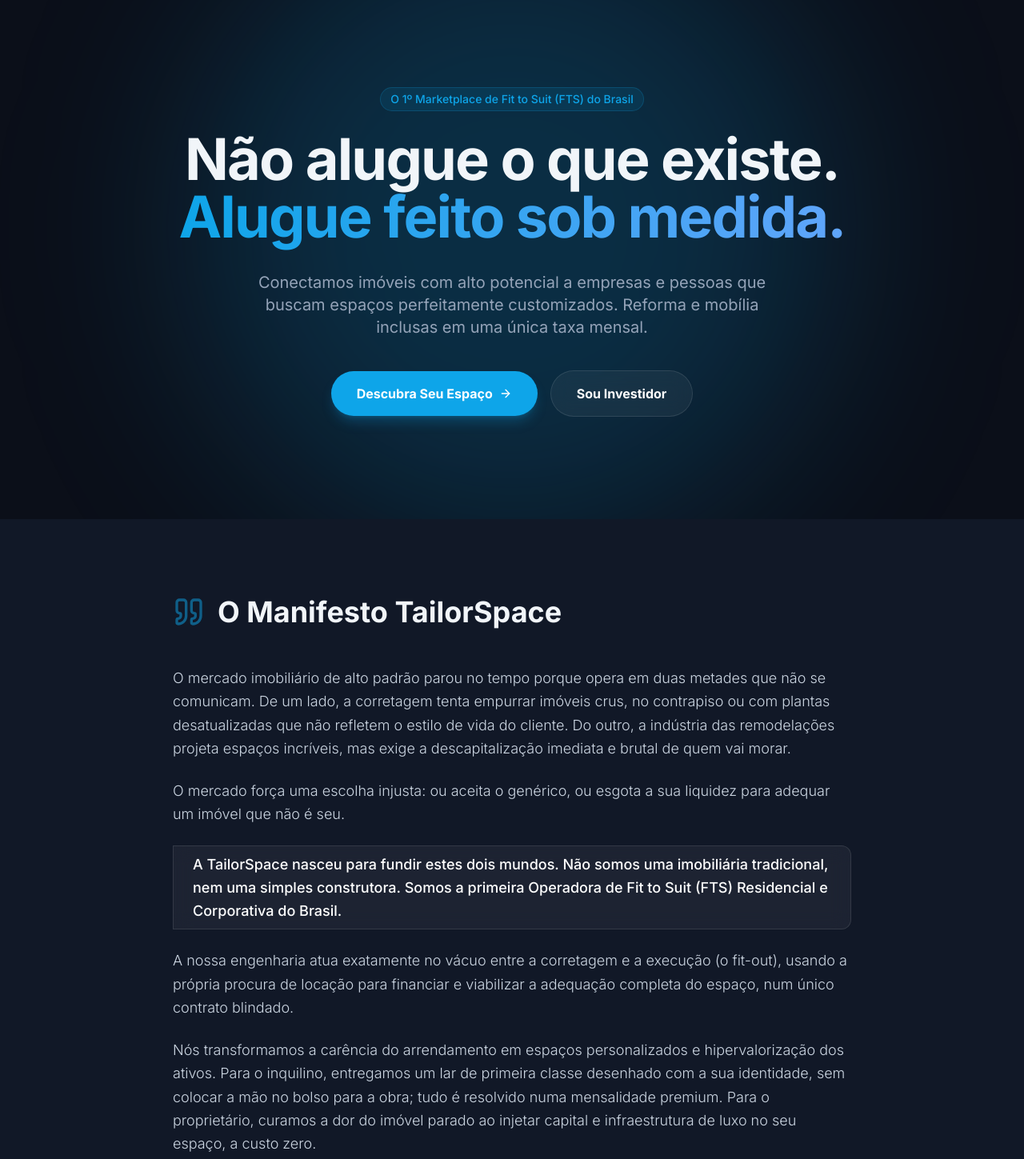
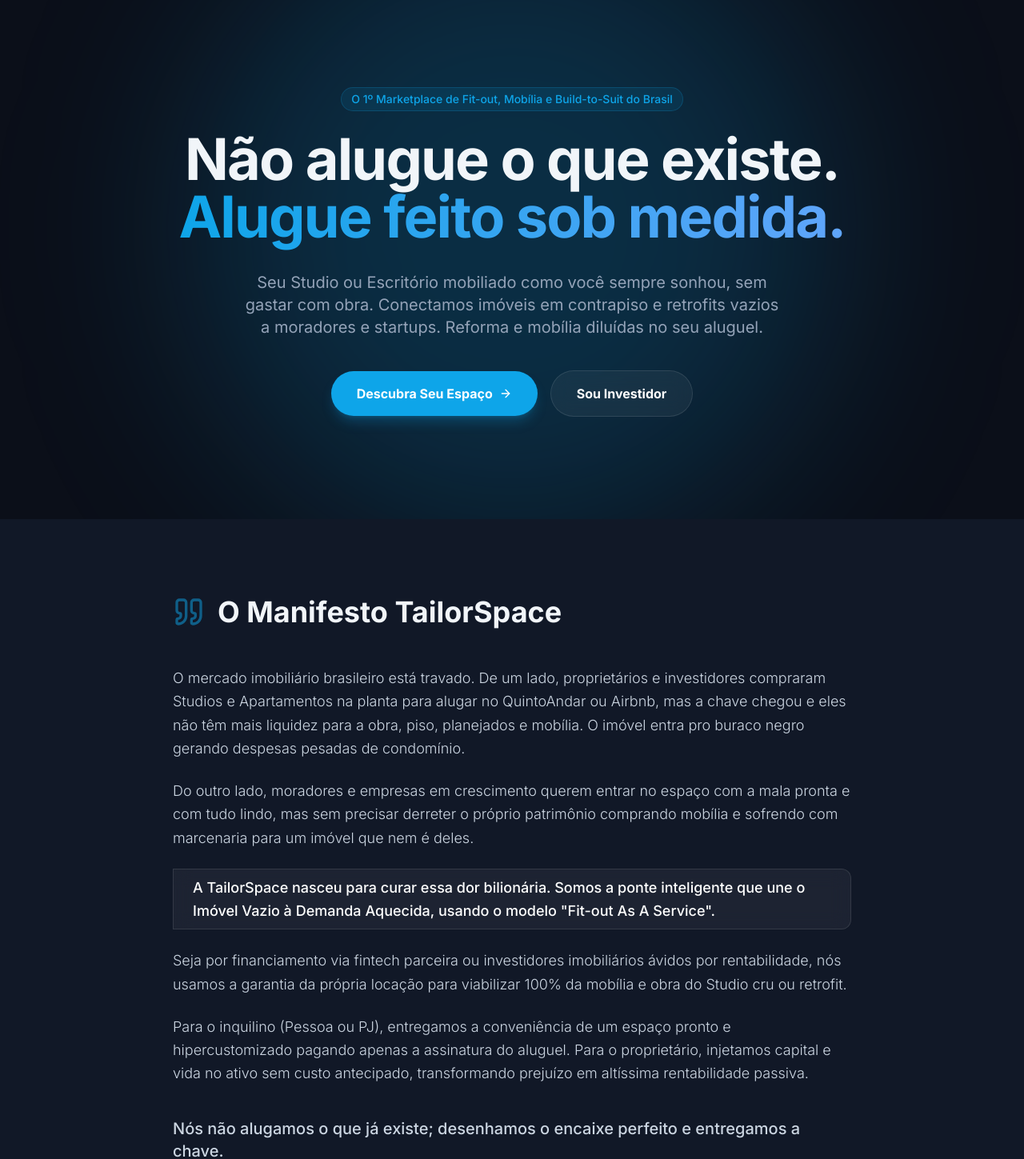
Before and after one commit to aleandrade926/tailorspace-app, a React (Vite) app: page / in a window 1280 px wide. Shown: the part 83-1532 px from the top of the page at 80% size. Built offline with nearby package versions, Linux system fonts and the light colour scheme.

Commit message:
feat(copy): pivo estrategico com textos e precos focados em studios e retrofits

```diff
--- a/src/App.tsx
+++ b/src/App.tsx
@@ -37,7 +37,7 @@
             transition={{ duration: 0.8 }}
           >
             <span className="inline-block py-1 px-3 rounded-full bg-brand-500/10 text-brand-500 border border-brand-500/20 text-sm font-medium mb-6">
-              O 1º Marketplace de Fit to Suit (FTS) do Brasil
+              O 1º Marketplace de Fit-out, Mobília e Build-to-Suit do Brasil
             </span>
             <h1 className="text-5xl md:text-7xl font-bold tracking-tight mb-8">
               Não alugue o que existe.<br />
@@ -46,7 +46,7 @@
               </span>
             </h1>
             <p className="text-lg md:text-xl text-slate-400 max-w-2xl mx-auto mb-10 leading-relaxed">
-              Conectamos imóveis com alto potencial a empresas e pessoas que buscam espaços perfeitamente customizados. Reforma e mobília inclusas em uma única taxa mensal.
+              Seu Studio ou Escritório mobiliado como você sempre sonhou, sem gastar com obra. Conectamos imóveis em contrapiso e retrofits vazios a moradores e startups. Reforma e mobília diluídas no seu aluguel.
             </p>
             <div className="flex flex-col sm:flex-row items-center justify-center gap-4">
               <Link to="/auth" className="w-full sm:w-auto px-8 py-4 bg-brand-500 text-white rounded-full font-bold flex items-center justify-center gap-2 hover:bg-brand-600 transition-all shadow-lg shadow-brand-500/25">
@@ -70,22 +70,22 @@
 
           <div className="space-y-6 text-lg text-slate-300 leading-relaxed font-light">
             <motion.p initial={{ opacity: 0, y: 20 }} whileInView={{ opacity: 1, y: 0 }} viewport={{ once: true }}>
-              O mercado imobiliário de alto padrão parou no tempo porque opera em duas metades que não se comunicam. De um lado, a corretagem tenta empurrar imóveis crus, no contrapiso ou com plantas desatualizadas que não refletem o estilo de vida do cliente. Do outro, a indústria das remodelações projeta espaços incríveis, mas exige a descapitalização imediata e brutal de quem vai morar.
+              O mercado imobiliário brasileiro está travado. De um lado, proprietários e investidores compraram Studios e Apartamentos na planta para alugar no QuintoAndar ou Airbnb, mas a chave chegou e eles não têm mais liquidez para a obra, piso, planejados e mobília. O imóvel entra pro buraco negro gerando despesas pesadas de condomínio.
             </motion.p>
             <motion.p initial={{ opacity: 0, y: 20 }} whileInView={{ opacity: 1, y: 0 }} viewport={{ once: true }} transition={{ delay: 0.1 }}>
-              O mercado força uma escolha injusta: ou aceita o genérico, ou esgota a sua liquidez para adequar um imóvel que não é seu.
+              Do outro lado, moradores e empresas em crescimento querem entrar no espaço com a mala pronta e com tudo lindo, mas sem precisar derreter o próprio patrimônio comprando mobília e sofrendo com marcenaria para um imóvel que nem é deles.
             </motion.p>
             <motion.p initial={{ opacity: 0, y: 20 }} whileInView={{ opacity: 1, y: 0 }} viewport={{ once: true }} transition={{ delay: 0.2 }} className="text-white font-medium border-l-4 border-brand-500 pl-6 py-2 my-8 glass rounded-r-xl">
-              A TailorSpace nasceu para fundir estes dois mundos. Não somos uma imobiliária tradicional, nem uma simples construtora. Somos a primeira Operadora de Fit to Suit (FTS) Residencial e Corporativa do Brasil.
+              A TailorSpace nasceu para curar essa dor bilionária. Somos a ponte inteligente que une o Imóvel Vazio à Demanda Aquecida, usando o modelo "Fit-out As A Service".
             </motion.p>
             <motion.p initial={{ opacity: 0, y: 20 }} whileInView={{ opacity: 1, y: 0 }} viewport={{ once: true }} transition={{ delay: 0.3 }}>
-              A nossa engenharia atua exatamente no vácuo entre a corretagem e a execução (o fit-out), usando a própria procura de locação para financiar e viabilizar a adequação completa do espaço, num único contrato blindado.
+              Seja por financiamento via fintech parceira ou investidores imobiliários ávidos por rentabilidade, nós usamos a garantia da própria locação para viabilizar 100% da mobília e obra do Studio cru ou retrofit.
             </motion.p>
             <motion.p initial={{ opacity: 0, y: 20 }} whileInView={{ opacity: 1, y: 0 }} viewport={{ once: true }} transition={{ delay: 0.4 }}>
-              Nós transformamos a carência do arrendamento em espaços personalizados e hipervalorização dos ativos. Para o inquilino, entregamos um lar de primeira classe desenhado com a sua identidade, sem colocar a mão no bolso para a obra; tudo é resolvido numa mensalidade premium. Para o proprietário, curamos a dor do imóvel parado ao injetar capital e infraestrutura de luxo no seu espaço, a custo zero.
+              Para o inquilino (Pessoa ou PJ), entregamos a conveniência de um espaço pronto e hipercustomizado pagando apenas a assinatura do aluguel. Para o proprietário, injetamos capital e vida no ativo sem custo antecipado, transformando prejuízo em altíssima rentabilidade passiva.
             </motion.p>
             <motion.p initial={{ opacity: 0, y: 20 }} whileInView={{ opacity: 1, y: 0 }} viewport={{ once: true }} transition={{ delay: 0.5 }} className="text-brand-400 font-medium text-xl pt-4">
-              Nós não arrendamos o que já existe; desenhamos o encaixe perfeito e entregamos a chave.
+              Nós não alugamos o que já existe; desenhamos o encaixe perfeito e entregamos a chave.
             </motion.p>
           </div>
         </div>
@@ -171,29 +171,29 @@
         <div className="grid md:grid-cols-2 gap-8">
           {/* Tenant Plan */}
           <div className="glass p-8 md:p-10 rounded-3xl relative overflow-hidden border-white/10 flex flex-col">
-            <h3 className="text-2xl font-bold mb-2">Empresas (Locatários)</h3>
-            <p className="text-slate-400 mb-6 flex-1">Para corporações estruturando sua nova sede sob medida sem descapitalizar o core business.</p>
-            <div className="text-5xl font-bold mb-8">R$ 499<span className="text-lg text-slate-500 font-normal">/mês</span></div>
+            <h3 className="text-2xl font-bold mb-2">Moradores & Startups</h3>
+            <p className="text-slate-400 mb-6 flex-1">Para pessoas físicas ou startups que buscam alugar um espaço perfeito, já com mobília e reforma inclusas.</p>
+            <div className="text-5xl font-bold mb-8">R$ 197<span className="text-lg text-slate-500 font-normal">/mês</span></div>
             <ul className="space-y-4 mb-10">
-              <li className="flex items-center gap-3 text-slate-300"><ShieldCheck className="w-6 h-6 text-brand-500" /> Publicação de até 3 projetos Fit to Suit</li>
-              <li className="flex items-center gap-3 text-slate-300"><ShieldCheck className="w-6 h-6 text-brand-500" /> Assessoria jurídica e contratual</li>
-              <li className="flex items-center gap-3 text-slate-300"><ShieldCheck className="w-6 h-6 text-brand-500" /> Match direto com +500 investidores</li>
+              <li className="flex items-center gap-3 text-slate-300"><ShieldCheck className="w-6 h-6 text-brand-500" /> Acesse centenas de Studios e Salas cruas</li>
+              <li className="flex items-center gap-3 text-slate-300"><ShieldCheck className="w-6 h-6 text-brand-500" /> Peça a mobília/reforma na plataforma</li>
+              <li className="flex items-center gap-3 text-slate-300"><ShieldCheck className="w-6 h-6 text-brand-500" /> Pague o Fit-out diluído na mensalidade</li>
             </ul>
             <a href={import.meta.env.VITE_HOTMART_TENANT_URL || '#'} target="_blank" rel="noopener noreferrer" className="block text-center w-full py-4 glass text-white rounded-xl font-semibold hover:bg-white/10 transition-colors">
-              Assinar Plano Empresa via Hotmart
+              Assinar Plano Locatário via Hotmart
             </a>
           </div>
 
           {/* Investor Plan */}
           <div className="glass p-8 md:p-10 rounded-3xl relative overflow-hidden ring-2 ring-brand-500 flex flex-col shadow-2xl shadow-brand-500/20">
             <div className="absolute top-0 right-0 bg-brand-500 text-white text-xs font-bold px-4 py-2 rounded-bl-xl uppercase tracking-wider">Premium</div>
-            <h3 className="text-2xl font-bold mb-2">Investidores & Fundos</h3>
-            <p className="text-slate-400 mb-6 flex-1">Acesso prime aos melhores ativos imobiliários e oportunidades Triple A do mercado.</p>
+            <h3 className="text-2xl font-bold mb-2">Investidores (Mobília & Corporate)</h3>
+            <p className="text-slate-400 mb-6 flex-1">Financie o "Fit-out" de Studios vazios para Airbnb ou monte projetos corporativos BTS em troca de alta rentabilidade.</p>
             <div className="text-5xl font-bold mb-8">R$ 1.990<span className="text-lg text-slate-500 font-normal">/mês</span></div>
             <ul className="space-y-4 mb-10">
-              <li className="flex items-center gap-3 text-slate-300"><ShieldCheck className="w-6 h-6 text-brand-500" /> Deal Flow ilimitado na plataforma</li>
-              <li className="flex items-center gap-3 text-slate-300"><ShieldCheck className="w-6 h-6 text-brand-500" /> Deal origination customizado</li>
-              <li className="flex items-center gap-3 text-slate-300"><ShieldCheck className="w-6 h-6 text-brand-500" /> Prioridade no bid de leilões FTS</li>
+              <li className="flex items-center gap-3 text-slate-300"><ShieldCheck className="w-6 h-6 text-brand-500" /> Acesso a Studios de donos sem liquidez</li>
+              <li className="flex items-center gap-3 text-slate-300"><ShieldCheck className="w-6 h-6 text-brand-500" /> Crie carteiras de rendimento com Mobília</li>
+              <li className="flex items-center gap-3 text-slate-300"><ShieldCheck className="w-6 h-6 text-brand-500" /> Prioridade de Originação Corporate (FTS)</li>
             </ul>
             <a href={import.meta.env.VITE_HOTMART_INVESTOR_URL || '#'} target="_blank" rel="noopener noreferrer" className="block text-center w-full py-4 bg-brand-500 text-white rounded-xl font-semibold hover:bg-brand-600 shadow-lg shadow-brand-500/25 transition-all text-lg">
               Assinar Plano Investidor via Hotmart
```
